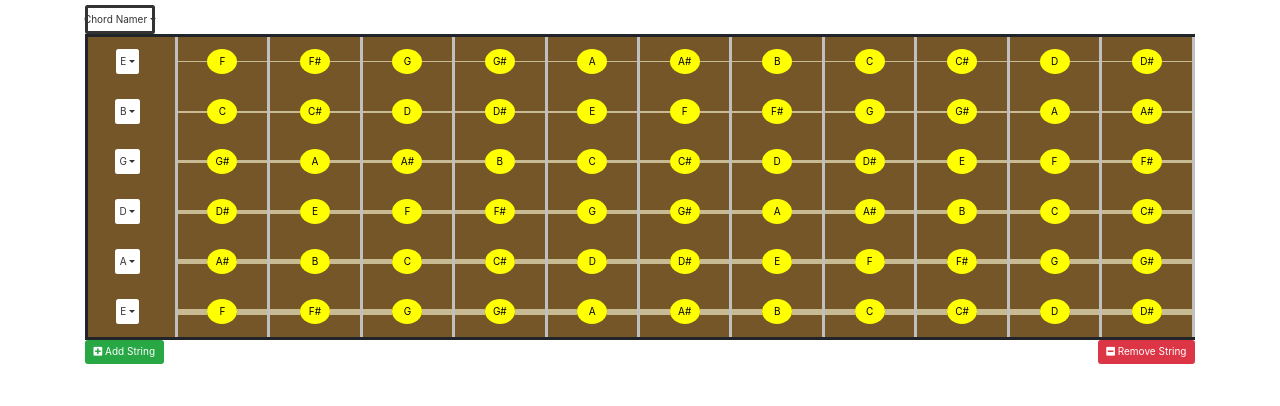
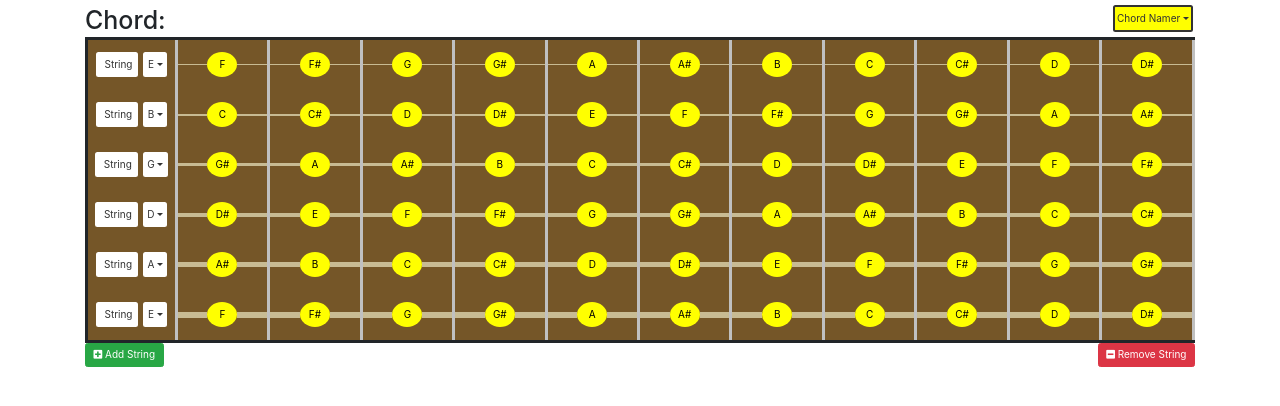
Before and after one commit to CP92/FretReact, a React app: page /change-password in a window 1280 px wide. Shown: the top 406 px of the page. Built offline with nearby package versions, Linux system fonts and the light colour scheme.

Commit message:
Added style and string button
Added style to put the chord names on the same level as the mode
selection dropdown. Added a string button to utilize the open string
notes without having it activate whenever a user click the dropdown.

```diff
--- a/src/App.scss
+++ b/src/App.scss
@@ -49,6 +49,12 @@ $charcoal: #ccc;
 
 }
 
+.board {
+  display: flex;
+  flex-flow: row-reverse;
+
+}
+
 .center-block {
    margin-left:auto;
    margin-right:auto;
@@ -61,9 +67,21 @@ $charcoal: #ccc;
       align-items: center;
 }
 
-#mode-change {
+h1.chord {
+  float: left;
+  margin-bottom: 0px;
+}
+
+.mode {
   border: solid;
+  border-width: 2px;
   text-align: center;
+  width: 150px;
+  left: 24px;
+  padding-left: 15px;
+  padding-right: 15px;
+  margin-bottom: 5px;
+  background-color: yellow;
 }
 
 .note {
@@ -89,6 +107,13 @@ $charcoal: #ccc;
   width: 75%;
 }
 
+.tuner {
+  padding-left: 50px;
+  margin-right: 0px;
+}
+
+
+
 .box {
 
   border-right-color: #c0c0c0;
@@ -109,6 +134,16 @@ margin-right: auto;
 border: 0 none;
 }
 
+.tuner-string {
+  width: 50px;
+}
+
+.string-button {
+  margin-right: 5px;
+  margin-left: 8px;
+  padding-right: 5px;
+}
+
 .fretboard {
   background-color: #755628;
   height: 100%;
--- a/src/FretBoard.js
+++ b/src/FretBoard.js
@@ -10,7 +10,7 @@ import FretboardString from './fretboardstring.js'
 
 const noteToolBox = require('./notes.js')
 
-const letter = null
+
 
 
 
@@ -23,7 +23,7 @@ class FretBoard extends Component {
       selected: [],
       selectedRow: [],
       mode: 'Chord Namer',
-      chordName: ''
+      chordName: 'Chord: '
     }
 
     this.playNote = this.playNote.bind(this)
@@ -50,28 +50,21 @@ class FretBoard extends Component {
   addSelected (row, note, selected) {
     const selectedNotes = this.state.selected
     const selectedRow = this.state.selectedRow
-    //console.log(selectedNotes)
+
     if (selected) {
       selectedNotes.push(note)
-      //console.log(selectedNotes)
       selectedRow.push(row)
       this.setState({selected: selectedNotes})
       this.setState({selectedRow: selectedRow})
-
     } else {
       selectedRow.splice(selectedRow.indexOf(row), 1)
       selectedNotes.splice(selectedNotes.indexOf(note), 1)
       this.setState({selected: selectedNotes})
       this.setState({selectedRow: selectedRow})
     }
-    console.log(selectedNotes)
-    console.log(selectedRow)
 
     const hasMultiple = (new Set(selectedRow)).size !== selectedRow.length
     const chord = noteToolBox.getChordName(selectedNotes)
-    //console.log(chord)
-
-
     if (hasMultiple) {
       this.updateChordName('Too many notes per string')
     } else if (chord === undefined) {
@@ -83,17 +76,15 @@ class FretBoard extends Component {
   }
 
   playNote (e, id) {
-
     id = id.split('-')
     const noteClicked = e.target.innerText
     let num = 11 - id[1]
     const string = parseInt(id[0])
     num = num + (12 * id[0])
-    //console.log(string)
+
     const noteToPlay = noteToolBox.getNextFreq(string, num, noteClicked, this.state.notes)
 
     noteToolBox.loadAudio(noteToPlay)
-
   }
 
   changeRow (e) {
@@ -132,9 +123,9 @@ class FretBoard extends Component {
 
     return (
       <div>
-      	<h1>{this.state.chordName}</h1>
-        <div className='mode'>
-          <DropdownButton noCaret title={this.state.mode} key='mode-change' id='mode-change' className="text-center center-block float-right">
+      	<h1 className='chord'>{this.state.chordName}</h1>
+        <div className='board'>
+          <DropdownButton noCaret title={this.state.mode} key='mode-change' id='mode-change' className="text-center mode">
 
             <MenuItem onSelect={this.setMode} eventKey={'Sound'} >Sound</MenuItem>
             <MenuItem onSelect={this.setMode} eventKey={'Chord Namer'} >Chord Namer</MenuItem>
@@ -153,9 +144,7 @@ class FretBoard extends Component {
               mode={this.state.mode}
               key={rowIndex}
             />
-
           ))}
-
         </Grid>
 
         <button onClick={this.addString} type="button" className="btn btn-success btn-md" id="add-string">
@@ -164,9 +153,6 @@ class FretBoard extends Component {
         <button onClick={this.removeString} type="button" className="btn btn-danger btn-md float-right" id="remove-string">
           <span className="fas fa-minus-square" aria-hidden="true"></span> Remove String
         </button>
-
-
-
       </div>
     )
   }
--- a/src/fret.js
+++ b/src/fret.js
@@ -5,11 +5,11 @@ import Row from 'react-bootstrap/lib/Row'
 import Col from 'react-bootstrap/lib/Col'
 import DropdownButton from 'react-bootstrap/lib/DropdownButton'
 import MenuItem from 'react-bootstrap/lib/MenuItem'
-
+import Button from 'react-bootstrap/lib/Button'
 
 const noteToolBox = require('./notes.js')
 
-const letter = null
+
 
 
 
@@ -32,25 +32,28 @@ class Fret extends Component {
 
     const selected = !this.state.selected
     this.setState({selected: !this.state.selected})
-    //console.log(note)
+
     fretHandler(row, note, selected)
   }
 
   render () {
     const { note, colIndex, row, mode, changeRowHandler, playNoteHandler, addSelectedHandler, stringSelected, stringSelectedHandler, string } = this.props
     let color
+    let tune
     if (stringSelected) {
       color = {backgroundColor: 'green',
         height:  row + 1 + 'px'}
-
     } else {
       color = {backgroundColor: '#c8bb93',
         height:  row + 1 + 'px'}
+    }
+    if (colIndex !== 0) {
 
     }
     return (
-      <Col key={`fret-${row}-${colIndex}`} onClick={mode === 'Sound' ? (e) => playNoteHandler(e, `${row}-${colIndex}`) : (e) => this.changeSelect(row, note, addSelectedHandler, colIndex, stringSelectedHandler, string) } id={`fret-${row}-${colIndex}`} sx={1} className={colIndex === 0 ? 'tuner-box box text-center' : 'box text-center'}>
-        {colIndex !== 0 ? <hr style={color} className="text-center center-block"/> : null}
+      <Col key={`fret-${row}-${colIndex}`} id={`fret-${row}-${colIndex}`} sx={1} className={colIndex === 0 ? 'tuner-box box text-center' : 'box text-center'}>
+        {/*If the current iteration is the first column, set it to a tuner drop down box, else set it to a fret*/}
+        {colIndex !== 0 ? <hr style={color} className="text-center center-block"/> : <Button className='string-button' onClick={mode === 'Sound' ? (e) => playNoteHandler(e, `${row}-${colIndex}`) : (e) => this.changeSelect(row, note, addSelectedHandler, colIndex, stringSelectedHandler, string) }>String</Button>}
         {colIndex === 0 ?
           <DropdownButton noCaret title={note} key={`tuner-${row}`} id={`tuner-${row}`} className="text-center center-block">
             <MenuItem eventKey={note} active >{note}</MenuItem>
@@ -66,7 +69,9 @@ class Fret extends Component {
             <MenuItem onSelect={changeRowHandler} eventKey={row + '-F#'} >F#</MenuItem>
             <MenuItem onSelect={changeRowHandler} eventKey={row + '-G '} >G</MenuItem>
             <MenuItem onSelect={changeRowHandler} eventKey={row + '-G#'} >G#</MenuItem>
-          </DropdownButton> : <span className="note" style={this.state.selected ? {backgroundColor: 'green'} : {backgroundColor: 'yellow'}}>{note}</span> }
+          </DropdownButton>
+          : <span className="note" onClick={mode === 'Sound' ? (e) => playNoteHandler(e, `${row}-${colIndex}`) : (e) => this.changeSelect(row, note, addSelectedHandler, colIndex, stringSelectedHandler, string) } style={this.state.selected ? {backgroundColor: 'green'} : {backgroundColor: 'yellow'}}>{note}</span> }
+
         {colIndex !== 0 ? <hr style={color} className="text-center center-block"/> : null}
       </Col>
 
--- a/src/fretboardstring.js
+++ b/src/fretboardstring.js
@@ -7,7 +7,6 @@ import DropdownButton from 'react-bootstrap/lib/DropdownButton'
 import MenuItem from 'react-bootstrap/lib/MenuItem'
 
 import Fret from './fret.js'
-
 
 const noteToolBox = require('./notes.js')
 
--- a/src/notes.js
+++ b/src/notes.js
@@ -52,40 +52,40 @@ const getChordName = function (noteArray) {
   let chordName
   // Attempts to see if the notes are a power chord
   if (noteArray.length === 2) {
-    //console.log('testing power chord')
+
     noteArray.forEach(function (note, index) {
       if (chordMusic[chordMusic.indexOf(note) + chords.powerChord.dis] === noteArray[(index + 1) % noteArray.length]) {
         chordName = note + ' Power chord'
-
       }
     })
     return chordName
   } else if (noteArray.length === 3) {
+    // Attemps to see if the notes equal 3 or four note chords.
+
     let match
+    match = checkThreeNoteChord(noteArray, 'Major')
 
-    match = checkThreeNoteChord(noteArray, 'Major')
-    //console.log(match)
     if (match.length === 3) {
       chordName = match.pop() + ' Major'
       return chordName
     } else {
       match = checkThreeNoteChord(noteArray, 'Minor')
     }
-    //console.log(match)
+
     if (match.length === 3) {
       chordName = match.pop() + ' Minor'
       return chordName
     } else {
       match = checkThreeNoteChord(noteArray, 'Diminished')
     }
-    //console.log(match)
+
     if (match.length === 3) {
       chordName = match.pop() + ' Diminished'
       return chordName
     } else {
       match = checkThreeNoteChord(noteArray, 'Augmented')
     }
-    //console.log(match)
+
     if (match.length === 3) {
       chordName = match.pop() + ' Augmented'
       return chordName
@@ -166,23 +166,19 @@ const checkThreeNoteChord = function (noteArray, chord) {
       const i = (index + 1) % noteArray.length
 
       if (!secondNote && chordMusic[chordMusic.indexOf(rootNote) + chords[chord].dis[0]] === noteArray[i]) {
-        //console.log(noteArray[i])
-        //console.log(match)
+
         secondNote = !secondNote
         return noteArray[i]
+      } else if (!thirdNote && chordMusic[chordMusic.indexOf(rootNote) + chords[chord].dis[1]] === noteArray[i]) {
 
-      } else if (!thirdNote && chordMusic[chordMusic.indexOf(rootNote) + chords[chord].dis[1]] === noteArray[i]) {
-        //console.log(noteArray[i])
-        //console.log(match)
         thirdNote = !thirdNote
         return noteArray[i]
-
       } else if (!fourthNote && noteArray.length === 4 && chordMusic[chordMusic.indexOf(rootNote) + chords[chord].dis[2]] === noteArray[i]) {
         fourthNote = !fourthNote
         return noteArray[i]
       }
     })
-    //console.log(match)
+
     if (match.length === noteArray.length - 1) {
       match.push(rootNote)
       return false
@@ -206,13 +202,10 @@ const getRowNotes = function (note) {
 }
 
 const getFourth = function (note) {
-  //note = note.replace(/\s/g, '')
-  //console.log(note)
+
   if (musicNotes.indexOf(note) - 5 < 0) {
-    //console.log(musicNotes[((musicNotes.indexOf(note) - 5) + 12)])
     return musicNotes[((musicNotes.indexOf(note) - 5) + 12)]
   } else {
-    //console.log(musicNotes[musicNotes.indexOf(note) - 5])
     return musicNotes[musicNotes.indexOf(note) - 5]
   }
 
@@ -289,7 +282,7 @@ const getNoteIndexDistance = function (octave, current, noteArray) {
 
 const getHigherNoteFreq = function (highestNote, divider, note, stringSet) {
   const octave = octaves[5][highestNote] / divider
-  console.log(octave)
+
   let noteFreq = octave
   for (let i = 0; i < getNoteIndexDistance(highestNote, note, stringSet); i++) {
     noteFreq = noteFreq * 1.05946309
@@ -300,7 +293,7 @@ const getHigherNoteFreq = function (highestNote, divider, note, stringSet) {
 
 const getLowerNoteFreq = function (highestNote, divider, note, stringSet) {
   const octave = octaves[5][highestNote] / divider
-  console.log(octave)
+
   let noteFreq = octave
   for (let i = 0; i < getNoteIndexDistance(highestNote, note, stringSet); i++) {
     noteFreq = noteFreq / 1.05946309
@@ -316,7 +309,7 @@ const getNextFreq = function (string, num, note, noteSet) {
   console.log(noteSet[string].indexOf(note))
   console.log(noteSet[string].indexOf(highestNote))
   if (noteSet[string].indexOf(note) > noteSet[string].indexOf(highestNote)) {
-    //console.log((string + 1))
+
     let noteFreq = null
     if (string === 0) {
       noteFreq = getHigherNoteFreq(highestNote, 1, note, noteSet[string])
@@ -346,14 +339,8 @@ const getNextFreq = function (string, num, note, noteSet) {
       noteFreq = getLowerNoteFreq(highestNote, 4, note, noteSet[string])
     }
 
-    console.log(noteFreq)
     return noteFreq
   }
-  console.log(noteSet)
-  console.log(note)
-  //console.log(num)
-  console.log(highestNote)
-
 
 }
 
```
